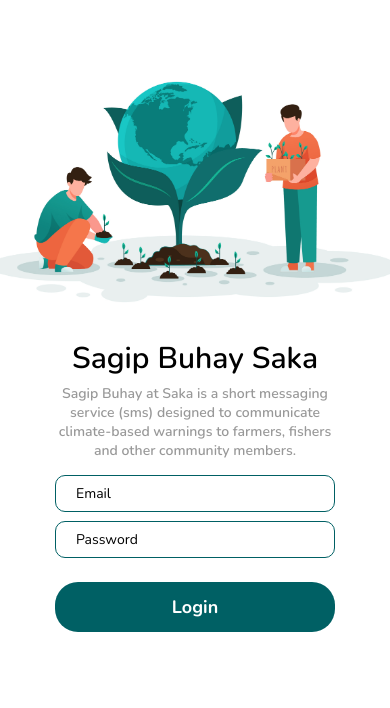
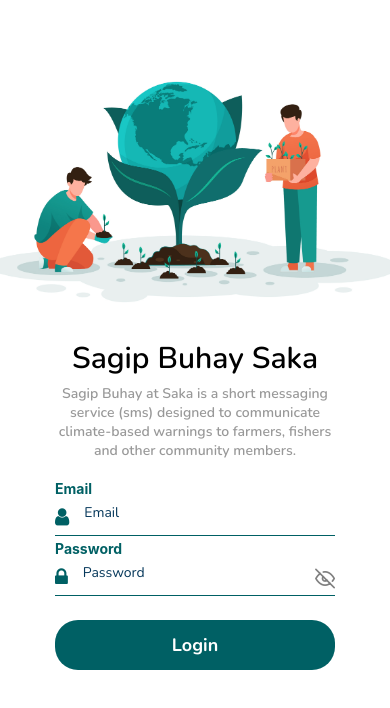
Before and after one commit to ronniechy26/sagip_buhay_saka_app, a React Native app: screen /Login in a window 390 px wide. Shown: the top 708 px of the page. Built offline with nearby package versions, Linux system fonts and the light colour scheme.

Commit message:
added react native paper library

```diff
--- a/App.tsx
+++ b/App.tsx
@@ -1,7 +1,7 @@
 import React, { useState } from 'react';
 import * as Font from 'expo-font';
 import AppLoading from 'expo-app-loading';
-
+import { Provider as PaperProvider } from 'react-native-paper';
 import Root from './src/RootStack';
 
 const getFonts = () => Font.loadAsync({
@@ -13,7 +13,13 @@ const getFonts = () => Font.loadAsync({
 export default function App() {
   const [fontsLoaded, setFontsLoaded] = useState(false);
 
-  if (fontsLoaded) return <Root />;
+  if (fontsLoaded) {
+    return (
+      <PaperProvider>
+        <Root />
+      </PaperProvider>
+    );
+  }
   return (
     <AppLoading
       startAsync={getFonts}
--- a/babel.config.js
+++ b/babel.config.js
@@ -2,5 +2,10 @@ module.exports = function(api) {
   api.cache(true);
   return {
     presets: ['babel-preset-expo'],
+    env: {
+      production: {
+        plugins: ['react-native-paper/babel'],
+      },
+    },
   };
 };
--- /dev/null
+++ b/src/screens/Login/components/LoginForm.tsx
@@ -0,0 +1,162 @@
+import React, { useState } from 'react';
+import {
+  Text,
+  View,
+  TouchableOpacity,
+  StyleSheet,
+  TextInput,
+  Platform
+} from 'react-native';
+import { Formik } from 'formik';
+import * as Animatable from 'react-native-animatable';
+import { FontAwesome, Feather } from '@expo/vector-icons';
+
+
+import { Colors, GlobalStyles } from '../../../theme';
+import { LoginSchema, ILogin } from '../../../models/LoginModel';
+
+interface ILoginFormProps {
+    handleLogin : ( data : ILogin) => void;
+}
+
+const LoginForm : React.FC<ILoginFormProps> = ({
+    handleLogin
+}) =>{
+
+    const [showPassword, setShowPassword] = useState(false);
+
+    return(
+        <Formik
+            initialValues={{email : '', password : ''}}
+            onSubmit={handleLogin}
+            validationSchema={LoginSchema}
+        >
+            {(props) =>(
+            <>
+                <Animatable.View animation="fadeInUpBig" style={styles.inputContainer}>
+                    <Text style={{color : Colors.primary, fontWeight : 'bold'}}>Email</Text>
+                    <View
+                        style={[
+                            styles.textInputContainer,
+                            props.touched.email && props.errors.email ? {
+                            borderBottomColor : Colors.error
+                            } : {}]
+                        }
+                    >
+                        <FontAwesome
+                            name="user"
+                            color={Colors.primary}
+                            style={{fontWeight : 'bold', marginRight : 5}}
+                            size={20}
+                        />
+                        <TextInput
+                            style={[  styles.textInput ]}
+                            autoCompleteType="email"
+                            placeholder="Email"
+                            onChangeText={props.handleChange('email')}
+                            value={props.values.email}
+                            onBlur={props.handleBlur('email')}
+                            />
+                    </View>
+                    <Text style={GlobalStyles.errorText}>
+                        {props.touched.email && props.errors.email}
+                    </Text>
+
+                    <Text style={{color : Colors.primary, fontWeight : 'bold'}}>Password</Text>
+                    <View
+                        style={[
+                            styles.textInputContainer,
+                            props.touched.password && props.errors.password ? {
+                            borderBottomColor : Colors.error
+                            } : {}]
+                        }
+                    >
+                        <FontAwesome
+                            name="lock"
+                            color={Colors.primary}
+                            style={{fontWeight : 'bold', marginRight : 5}}
+                            size={20}
+                        />
+                        <TextInput
+                            style={[  styles.textInput ]}
+                            autoCompleteType="password"
+                            placeholder="Password"
+                            secureTextEntry={!showPassword}
+                            onChangeText={props.handleChange('password')}
+                            value={props.values.password}
+                            onBlur={props.handleBlur('password')}
+                        />
+                        <TouchableOpacity
+                            onPress={() => setShowPassword(!showPassword)}
+                        >
+                            { !showPassword ?
+                            <Feather
+                                name="eye-off"
+                                color="grey"
+                                size={20}
+                            />
+                            :
+                            <Feather
+                                name="eye"
+                                color="grey"
+                                size={20}
+                            />
+                            }
+                        </TouchableOpacity>
+                    </View>
+                    <Text style={GlobalStyles.errorText}>
+                        {props.touched.password && props.errors.password}
+                    </Text>
+                </Animatable.View>
+
+                <TouchableOpacity onPress={() => props.handleSubmit()}>
+                    <Animatable.View animation="fadeInUpBig" style={styles.buttonContainer}>
+                        <Text style={styles.buttonText}>Login</Text>
+                    </Animatable.View>
+                </TouchableOpacity>
+            </>
+        )}
+      </Formik>
+    )
+}
+
+export default LoginForm;
+
+const styles = StyleSheet.create({
+    buttonContainer : {
+      height : 50,
+      marginHorizontal:55,
+      alignItems:"center",
+      justifyContent:"center",
+      marginTop:15,
+      backgroundColor: Colors.primary,
+      paddingVertical:10,
+      borderRadius:23,
+    },
+    buttonText : {
+      color:Colors.white,
+      fontFamily:"nunito-bold",
+      fontSize : 18
+    },
+    inputContainer : {
+      marginHorizontal:55,
+      marginTop:20,
+      marginBottom : 5,
+    },
+    textInput : {
+      fontFamily : "nunito-regular",
+      padding : 8,
+      fontSize : 14,
+      flex: 1,
+      marginTop: Platform.OS === 'ios' ? 0 : -12,
+      paddingLeft: 10,
+      color: '#05375a',
+    },
+    textInputContainer: {
+      flexDirection: 'row',
+      marginTop: 10,
+      borderBottomWidth: 1,
+      borderBottomColor: Colors.primary,
+      paddingBottom: 5
+    },
+  });
--- a/src/screens/Login/index.tsx
+++ b/src/screens/Login/index.tsx
@@ -1,4 +1,4 @@
-import React from 'react';
+import React, { useState } from 'react';
 import {
   Text,
   View,
@@ -7,21 +7,24 @@ import {
   StyleSheet,
   TouchableWithoutFeedback,
   Keyboard,
-  TextInput
+  TextInput,
+  Platform
 } from 'react-native';
-import { Formik } from 'formik';
 import { NativeStackNavigationProp } from '@react-navigation/native-stack';
+import * as Animatable from 'react-native-animatable';
+
 
 import { Images, Colors, GlobalStyles } from '../../theme';
-import { LoginSchema, ILogin } from '../../models/LoginModel';
+import { ILogin } from '../../models/LoginModel';
 import { RootStackParamList } from '../../types/NavigationTypes';
-
+import LoginForm from './components/LoginForm';
 
 export interface ILoginProps {
   navigation : NativeStackNavigationProp<RootStackParamList, 'Auth'>
 }
 
 const App: React.FC<ILoginProps> = (props) => {
+
   console.log(props)
   const handleLogin = (e : ILogin ) =>{
     console.log(e);
@@ -31,62 +34,28 @@ const App: React.FC<ILoginProps> = (props) => {
   return (
     <TouchableWithoutFeedback onPress={() => Keyboard.dismiss()}>
       <View style={styles.container}>
-        <Image source ={Images.LoginImg}
-          style={{width:"100%",height:"40%"}}
+        <Animatable.Image animation="bounceIn" source ={Images.LoginImg}
+          style={{width:"100%", height:"40%"}}
         />
-        <Text style={styles.title} >Sagip Buhay Saka</Text>
-        <Text style={styles.description}>
+        <Animatable.Text
+          animation="slideInLeft"
+          style={styles.title}
+        >
+          Sagip Buhay Saka
+        </Animatable.Text>
+
+        <Animatable.Text
+          animation="slideInRight"
+          style={styles.description}
+        >
           Sagip Buhay at Saka is a short messaging service (sms)
           designed to communicate climate-based warnings to farmers,
           fishers and other community members.
-        </Text>
+        </Animatable.Text>
 
-        <Formik
-          initialValues={{email : '', password : ''}}
-          onSubmit={handleLogin}
-          validationSchema={LoginSchema}
-        >
-          {(props) =>(
-            <>
-              <View style={styles.inputContainer}>
-                <TextInput
-                  style={[
-                    styles.textInput,
-                    props.touched.email && props.errors.email ? {
-                      borderColor : Colors.error
-                    } : {}
-                  ]}
-                  autoCompleteType="email"
-                  placeholder="Email"
-                  onChangeText={props.handleChange('email')}
-                  value={props.values.email}
-                  onBlur={props.handleBlur('email')}
-                />
-                <Text style={GlobalStyles.errorText}>{props.touched.email && props.errors.email}</Text>
-                <TextInput
-                  style={[
-                    styles.textInput,
-                    props.touched.password && props.errors.password ? {
-                      borderColor : Colors.error
-                    } : {}
-                  ]}
-                  autoCompleteType="password"
-                  placeholder="Password"
-                  secureTextEntry={true}
-                  onChangeText={props.handleChange('password')}
-                  value={props.values.password}
-                  onBlur={props.handleBlur('password')}
-                />
-                <Text style={GlobalStyles.errorText}>{props.touched.password && props.errors.password}</Text>
-              </View>
-              <TouchableOpacity onPress={() => props.handleSubmit()}>
-                <View style={styles.buttonContainer}>
-                  <Text style={styles.buttonText}>Login</Text>
-                </View>
-              </TouchableOpacity>
-           </>
-          )}
-        </Formik>
+        <LoginForm
+          handleLogin={handleLogin}
+        />
       </View>
     </TouchableWithoutFeedback>
   );
@@ -111,35 +80,4 @@ const styles = StyleSheet.create({
     marginTop:5,
     opacity:0.4
   },
-  buttonContainer : {
-    height : 50,
-    marginHorizontal:55,
-    alignItems:"center",
-    justifyContent:"center",
-    marginTop:15,
-    backgroundColor: Colors.primary,
-    paddingVertical:10,
-    borderRadius:23,
-  },
-  buttonText : {
-    color:Colors.white,
-    fontFamily:"nunito-bold",
-    fontSize : 18
-  },
-  inputContainer : {
-    marginHorizontal:55,
-    marginTop:10,
-    marginBottom : 5,
-  },
-  textInput : {
-    fontFamily : "nunito-regular",
-    color: Colors.black,
-    borderColor : Colors.primary,
-    borderRadius : 10,
-    borderWidth : 1,
-    padding : 8,
-    fontSize : 14,
-    marginTop : 5,
-    paddingLeft : 20
-  },
 });
```
Also changed, not shown: package.json (+5 -3 lines), 1 other file (tests, documents, lock files or other folders).
